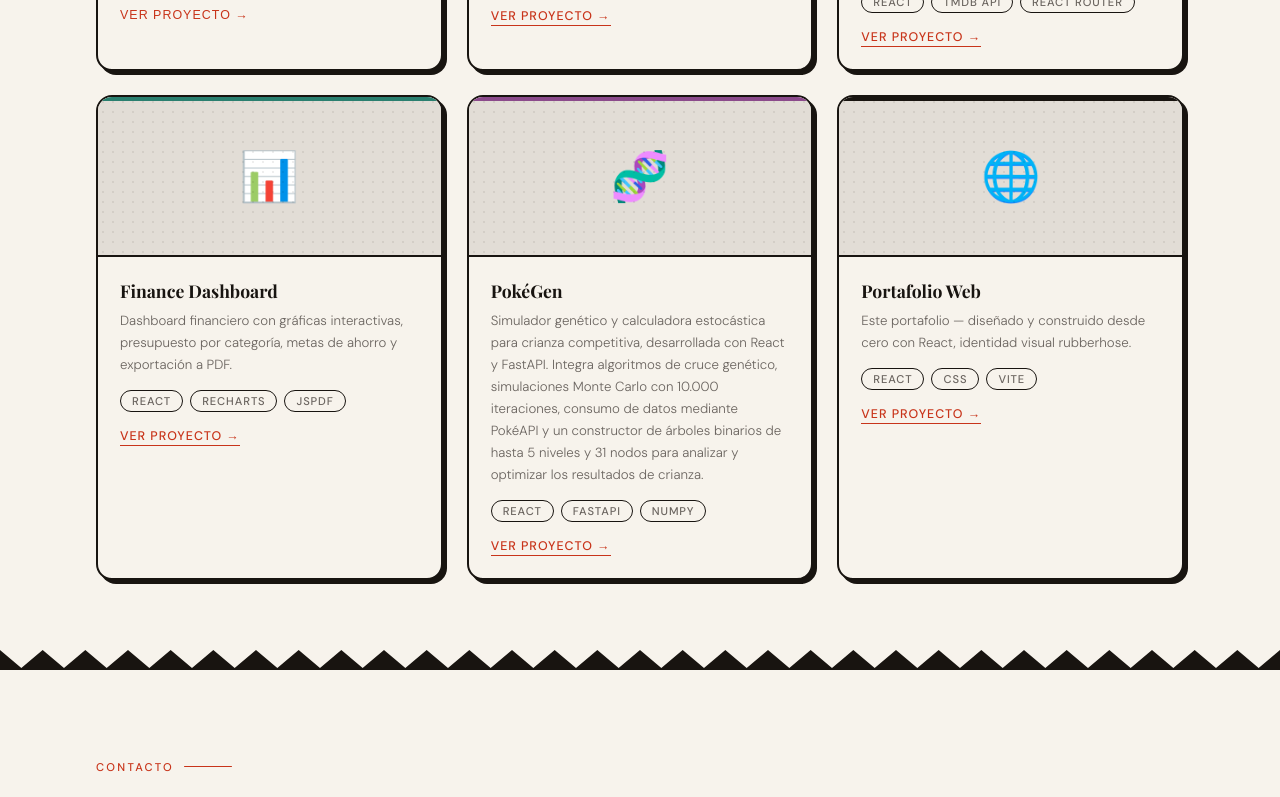
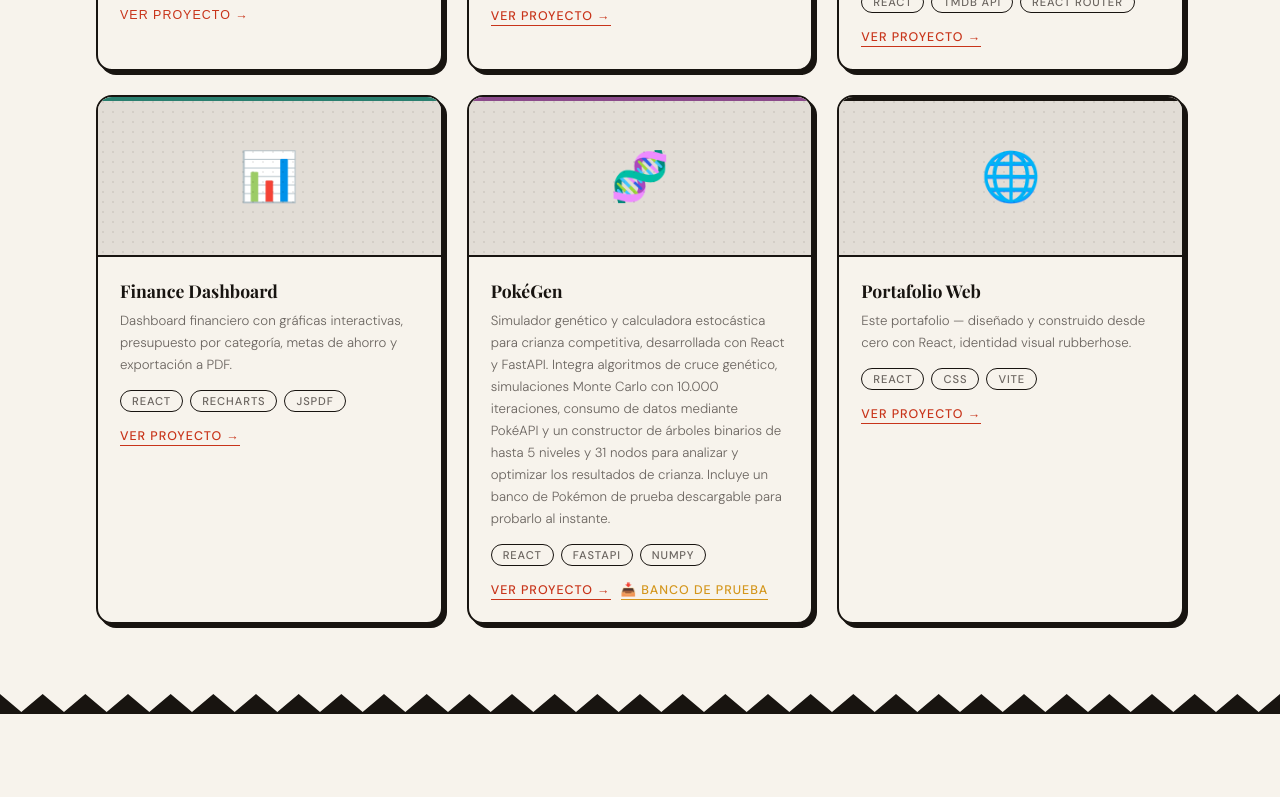
Before and after one commit to CerberoDgvm/mi-portafolio, a React (Vite) app: page / in a window 1280 px wide. Shown: the part 2205-3002 px from the top of the page. Built offline with nearby package versions, Linux system fonts and the light colour scheme; a web font is replaced by a local one.

Commit message:
agregar banco de prueba descargable para PokeGen

```diff
--- a/src/components/Projects.jsx
+++ b/src/components/Projects.jsx
@@ -43,7 +43,7 @@ const PROJECTS = [
   emoji: "🧬",
   barColor: "#8B4A8B",
   title: "PokéGen",
-  desc: "Simulador genético y calculadora estocástica para crianza competitiva, desarrollada con React y FastAPI. Integra algoritmos de cruce genético, simulaciones Monte Carlo con 10.000 iteraciones, consumo de datos mediante PokéAPI y un constructor de árboles binarios de hasta 5 niveles y 31 nodos para analizar y optimizar los resultados de crianza.",
+  desc: "Simulador genético y calculadora estocástica para crianza competitiva, desarrollada con React y FastAPI. Integra algoritmos de cruce genético, simulaciones Monte Carlo con 10.000 iteraciones, consumo de datos mediante PokéAPI y un constructor de árboles binarios de hasta 5 niveles y 31 nodos para analizar y optimizar los resultados de crianza. Incluye un banco de Pokémon de prueba descargable para probarlo al instante.",
   tags: ["React","FastAPI","NumPy"],
   link: "https://pokegenbycerb.vercel.app",
   modal: false,
@@ -87,6 +87,7 @@ function Projects() {
               </div>
 
                             {/* Tres casos: coming soon, modal, o link externo */}
+              <div style={{ display: 'flex', gap: '10px', alignItems: 'center', flexWrap: 'wrap' }}>
                 {p.comingSoon ? (
                   <span className="plink-soon">En desarrollo 🚧</span>
                 ) : p.modal ? (
@@ -102,6 +103,18 @@ function Projects() {
                     Ver proyecto →
                   </a>
                 )}
+
+                {p.title === "PokéGen" && (
+                  <a
+                    href="/pokegen-ejemplo.json"
+                    download="pokegen-ejemplo.json"
+                    className="plink"
+                    style={{ color: 'var(--amber)', borderColor: 'var(--amber)' }}
+                  >
+                    📥 Banco de prueba
+                  </a>
+                )}
+              </div>
             </div>
           </div>
         ))}
```
Lines whose indentation alone changed are shown as unchanged.
